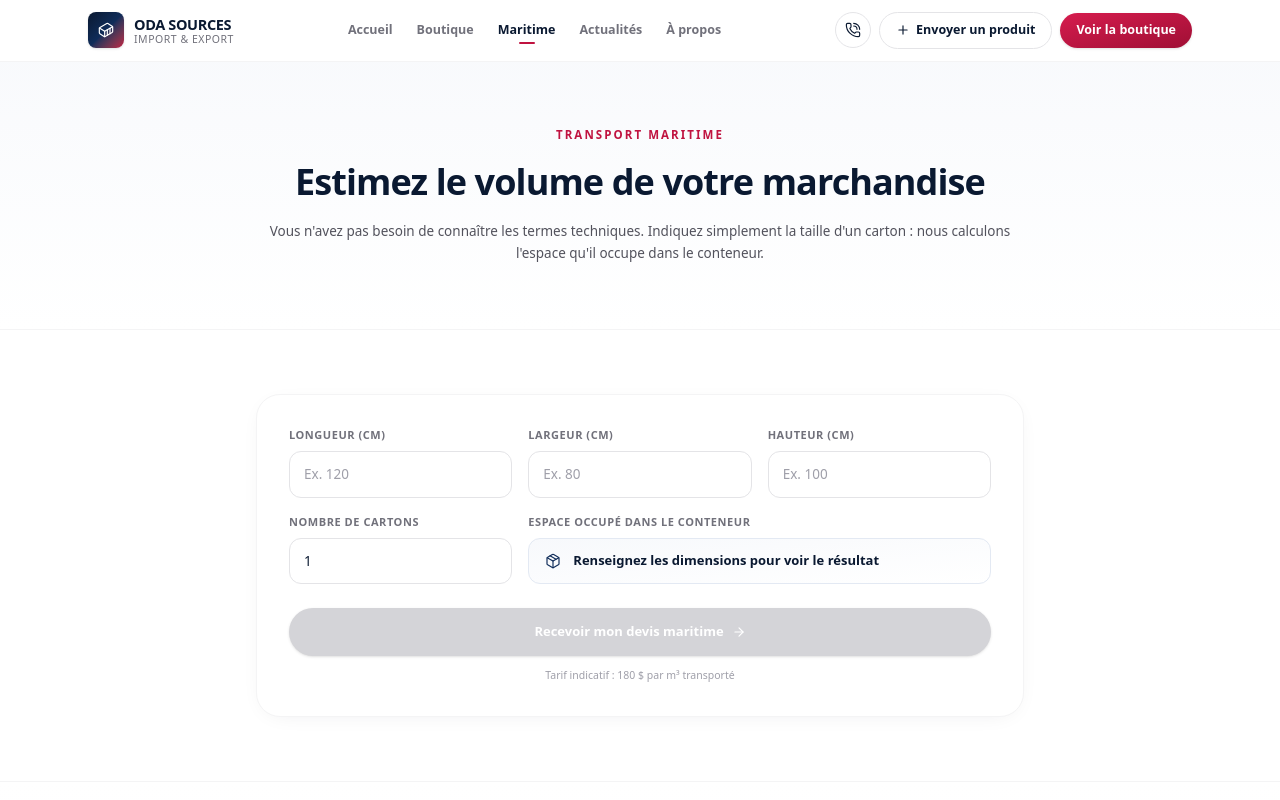
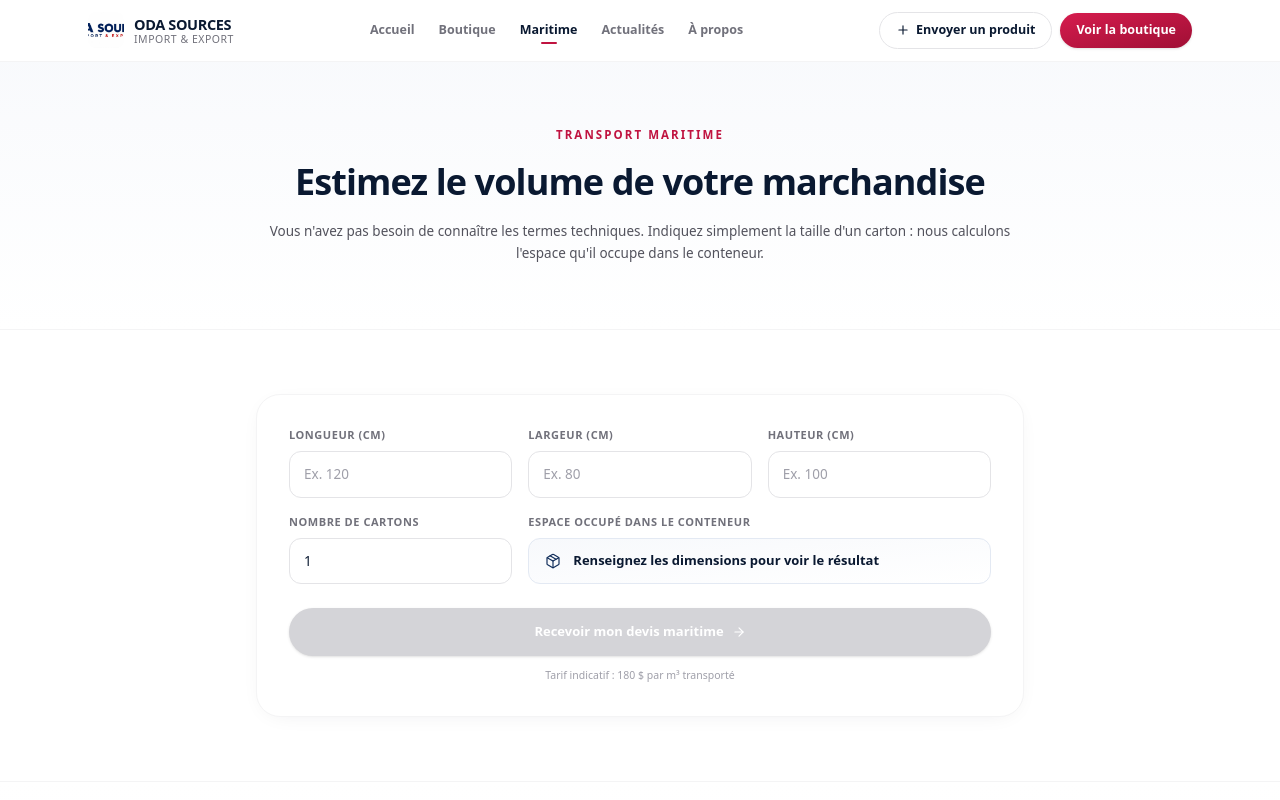
Before and after one commit to PATAWALA/ODA-EXPRESS, a Next.js app: page /maritime in a window 1280 px wide. Shown: the top 800 px of the page. Built offline with nearby package versions, Linux system fonts and the light colour scheme.

Commit message:
89 update

```diff
--- a/src/components/Header.tsx
+++ b/src/components/Header.tsx
@@ -1,10 +1,8 @@
 "use client";
 
-import { Container, Menu, PhoneCall, Plus, X } from "lucide-react";
+import { Plus } from "lucide-react";
 import Link from "next/link";
 import { usePathname } from "next/navigation";
-import { useState } from "react";
-import { WHATSAPP } from "@/data/odaData";
 
 const NAV = [
   { label: "Accueil", href: "/", match: "exact" as const },
@@ -15,33 +13,36 @@ const NAV = [
 ];
 
 export default function Header() {
-  const [open, setOpen] = useState(false);
   const pathname = usePathname();
 
   function isActive(match: "exact" | "prefix", href: string) {
     if (match === "exact") return pathname === href;
-    // Évite que "/" matche tout
     if (href === "/") return pathname === "/";
     return pathname === href || pathname.startsWith(href + "/");
   }
 
   return (
     <header className="sticky top-0 z-40 border-b border-zinc-100 bg-white/90 backdrop-blur-md">
-      <div className="mx-auto flex max-w-6xl items-center justify-between gap-4 px-4 py-3 sm:px-6">
+      <div className="mx-auto flex max-w-6xl items-center justify-between gap-3 px-4 py-3 sm:px-6">
+        {/* Logo */}
         <Link href="/" className="flex shrink-0 items-center gap-2.5">
-          <span className="flex h-9 w-9 items-center justify-center rounded-lg bg-gradient-to-br from-navy-900 via-navy-700 to-express-600 text-white shadow-sm">
-            <Container className="h-4 w-4" strokeWidth={1.75} />
-          </span>
+          {/* eslint-disable-next-line @next/next/no-img-element */}
+          <img
+            src="/logo.jpeg"
+            alt="ODA SOURCES"
+            className="h-9 w-9 rounded-lg object-cover"
+          />
           <span className="leading-tight">
             <span className="block text-[14.5px] font-bold tracking-tight text-navy-900">
               ODA SOURCES
             </span>
-            <span className="block text-[10.5px] font-medium uppercase tracking-wider text-zinc-500">
+            <span className="hidden text-[10.5px] font-medium uppercase tracking-wider text-zinc-500 sm:block">
               Import & Export
             </span>
           </span>
         </Link>
 
+        {/* Navigation desktop */}
         <nav className="hidden items-center gap-6 lg:flex">
           {NAV.map((item) => {
             const active = isActive(item.match, item.href);
@@ -65,17 +66,8 @@ export default function Header() {
           })}
         </nav>
 
+        {/* CTA desktop */}
         <div className="hidden items-center gap-2 lg:flex">
-          <a
-            href={`https://wa.me/${WHATSAPP}`}
-            target="_blank"
-            rel="noopener noreferrer"
-            aria-label="WhatsApp"
-            className="flex h-9 w-9 items-center justify-center rounded-full border border-zinc-200 text-navy-900 transition hover:border-navy-700 hover:bg-navy-50"
-          >
-            <PhoneCall className="h-4 w-4" strokeWidth={1.75} />
-          </a>
-
           <Link
             href="/#sur-mesure"
             className="inline-flex items-center gap-1.5 rounded-full border border-zinc-200 bg-white px-4 py-2 text-[12.5px] font-semibold text-navy-900 transition hover:border-navy-700 hover:bg-navy-50"
@@ -92,58 +84,14 @@ export default function Header() {
           </Link>
         </div>
 
-        <button
-          type="button"
-          onClick={() => setOpen((v) => !v)}
-          aria-label="Menu"
-          className="flex h-9 w-9 items-center justify-center rounded-full border border-zinc-200 text-navy-900 lg:hidden"
+        {/* CTA mobile : uniquement un bouton stratégique */}
+        <Link
+          href="/catalogue"
+          className="inline-flex shrink-0 items-center gap-1.5 rounded-full bg-gradient-to-br from-express-500 to-express-700 px-4 py-2 text-[12px] font-bold text-white shadow-sm transition hover:shadow-md lg:hidden"
         >
-          {open ? <X className="h-4 w-4" /> : <Menu className="h-4 w-4" />}
-        </button>
+          Boutique
+        </Link>
       </div>
-
-      {open && (
-        <div className="border-t border-zinc-100 bg-white lg:hidden">
-          <div className="mx-auto flex max-w-6xl flex-col gap-1 px-4 py-3">
-            {NAV.map((item) => {
-              const active = isActive(item.match, item.href);
-              return (
-                <Link
-                  key={item.href}
-                  href={item.href}
-                  onClick={() => setOpen(false)}
-                  className={
-                    "rounded-xl px-3 py-2.5 text-[13px] font-semibold transition " +
-                    (active
-                      ? "bg-navy-50 text-navy-900"
-                      : "text-navy-900 hover:bg-zinc-50")
-                  }
-                >
-                  {item.label}
-                </Link>
-              );
-            })}
-
-            <div className="mt-3 flex flex-col gap-2 border-t border-zinc-100 pt-3">
-              <Link
-                href="/#sur-mesure"
-                onClick={() => setOpen(false)}
-                className="inline-flex items-center justify-center gap-1.5 rounded-full border border-zinc-200 bg-white px-4 py-3 text-[13px] font-semibold text-navy-900"
-              >
-                <Plus className="h-3.5 w-3.5" strokeWidth={2} />
-                Envoyer un produit
-              </Link>
-              <Link
-                href="/catalogue"
-                onClick={() => setOpen(false)}
-                className="inline-flex items-center justify-center rounded-full bg-gradient-to-br from-express-500 to-express-700 px-4 py-3 text-[13px] font-bold text-white"
-              >
-                Voir la boutique
-              </Link>
-            </div>
-          </div>
-        </div>
-      )}
     </header>
   );
 }
```
Also changed, not shown: public/logo.jpeg (added).
